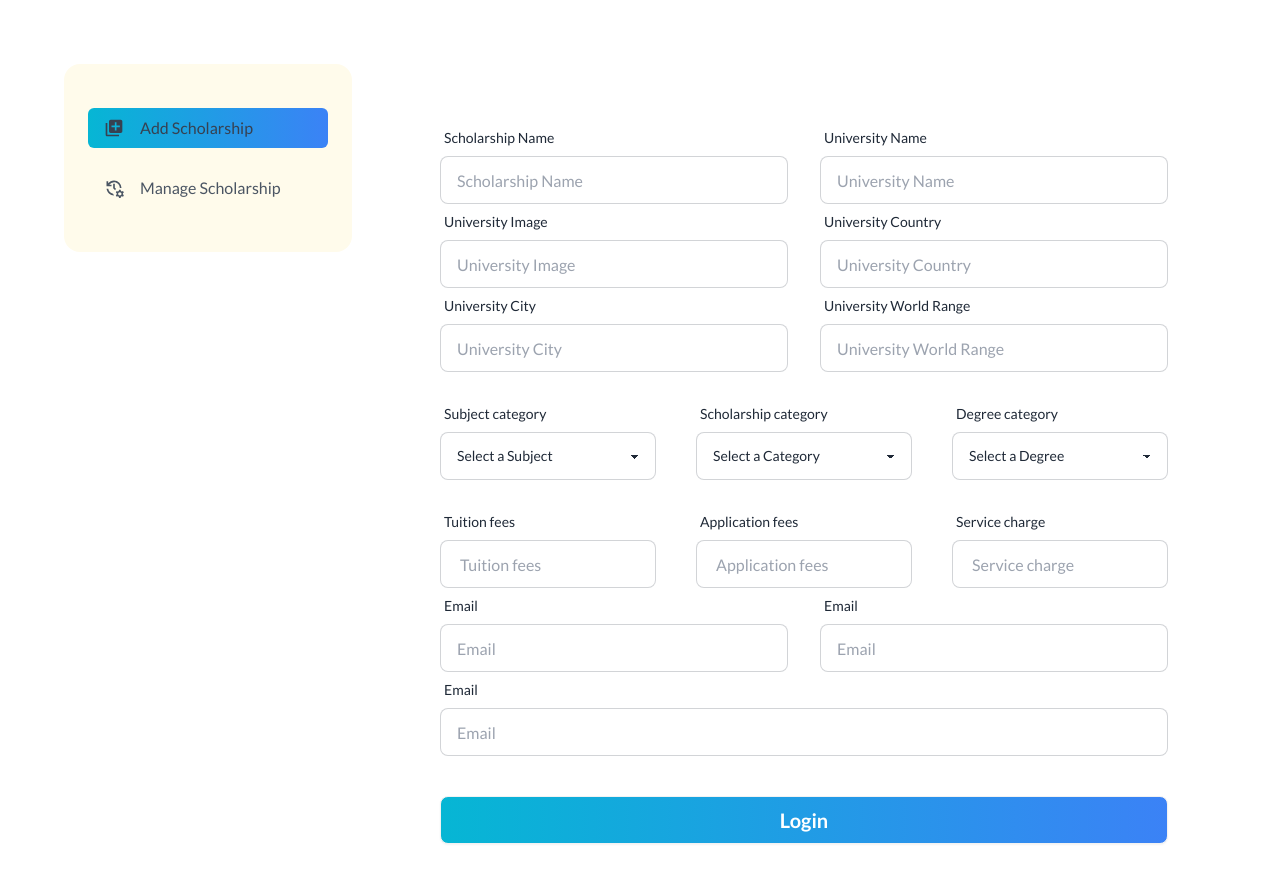
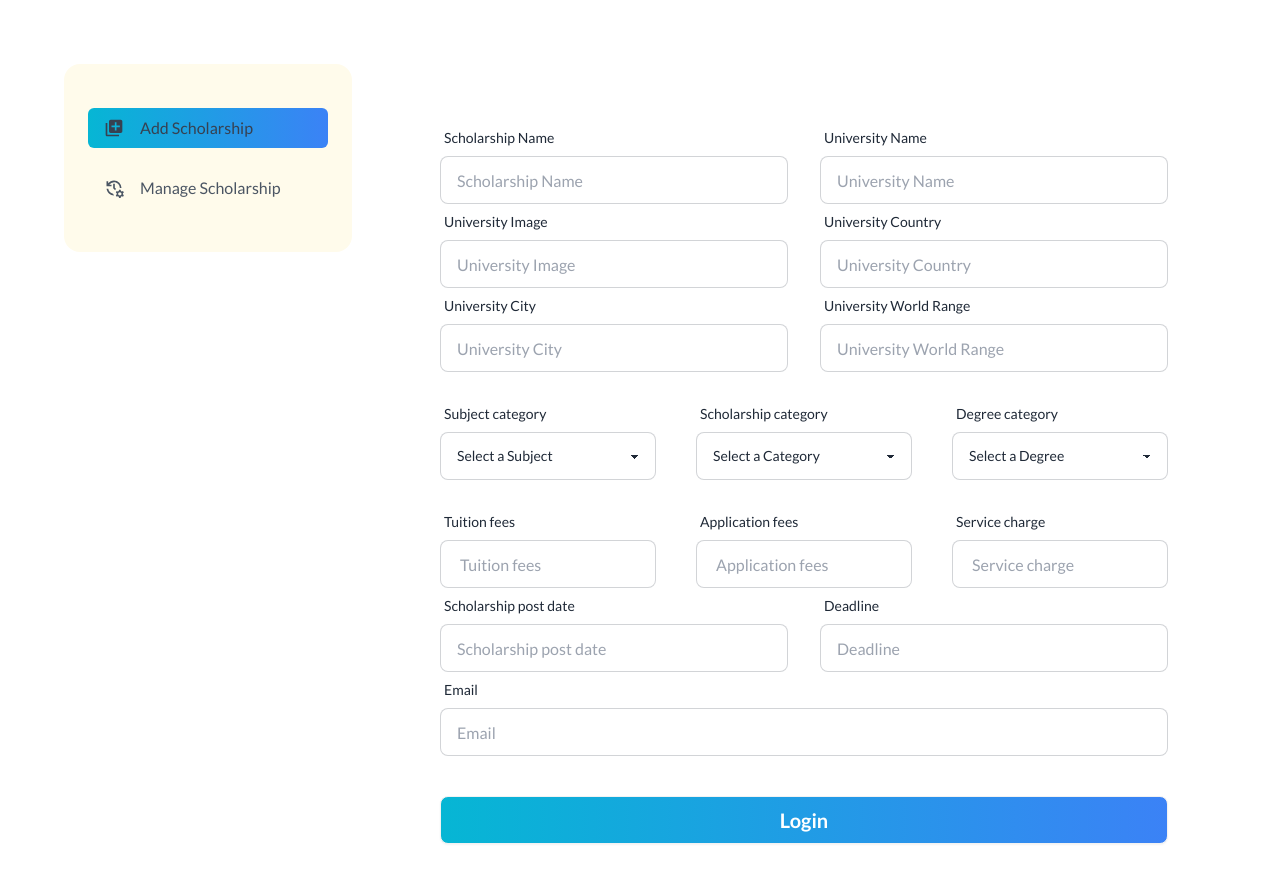
Before and after one commit to MdJowelAhmed/Educational-assistance, a React (Vite) app: page /dashboard/addScholarship in a window 1280 px wide. Shown: the top 882 px of the page. Built offline with nearby package versions, Linux system fonts and the light colour scheme; no server answers.

Commit message:
added deadlin in scholarship

```diff
--- a/src/dashbord/moderator/addScholarship/AddScholarShipForm.jsx
+++ b/src/dashbord/moderator/addScholarship/AddScholarShipForm.jsx
@@ -1,7 +1,9 @@
 import { useForm } from "react-hook-form";
+import useAuth from "../../../Hooks/useAuth";
 
 
 const AddScholarShipForm = () => {
+    const {user}=useAuth()
 
     const {
         register,
@@ -142,18 +144,18 @@ const AddScholarShipForm = () => {
                         <div className="flex gap-4 md:gap-8">
                             <div className="form-control w-full">
                                 <label className="label">
-                                    <span className="label-text">Email</span>
+                                    <span className="label-text">Scholarship post date</span>
                                 </label>
-                                <input {...register("email", { required: true })} type="text" name="email" placeholder="Email" className="input input-bordered" />
-                                {errors.email && <span>Your email is must give this field</span>}
+                                <input {...register("postDate", { required: true })} type="text" name="postDate" placeholder="Scholarship post date" className="input input-bordered" />
+                                {errors.postDate && <span>Your email is must give this field</span>}
                             </div>
 
                             <div className="form-control w-full">
                                 <label className="label">
-                                    <span className="label-text">Email</span>
+                                    <span className="label-text">Deadline</span>
                                 </label>
-                                <input {...register("email", { required: true })} type="text" name="email" placeholder="Email" className="input input-bordered" />
-                                {errors.email && <span>Your email is must give this field</span>}
+                                <input {...register("deadline", { required: true })} type="text" name="deadline" placeholder="Deadline" className="input input-bordered" />
+                                {errors.deadline && <span>Your email is must give this field</span>}
                             </div>
                         </div>
 
@@ -164,7 +166,7 @@ const AddScholarShipForm = () => {
                                 <label className="label">
                                     <span className="label-text">Email</span>
                                 </label>
-                                <input {...register("email", { required: true })} type="text" name="email" placeholder="Email" className="input input-bordered" />
+                                <input {...register("email", { required: true })} type="text" name="email" defaultValue={user?.email} placeholder="Email" className="input input-bordered" />
                                 {errors.email && <span>Your email is must give this field</span>}
                             </div>
                         </div>
```
